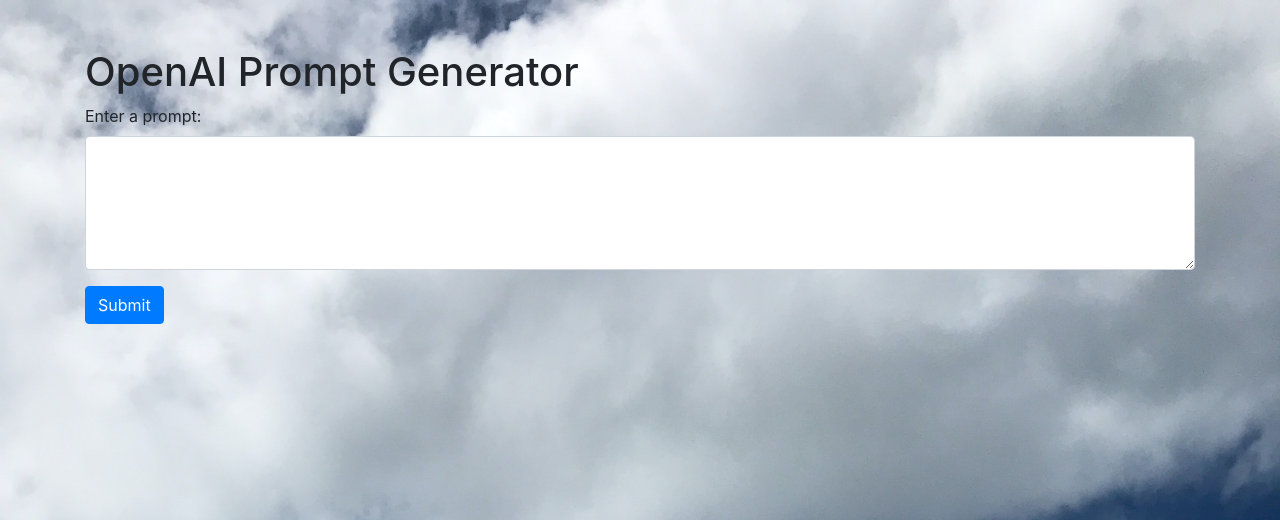
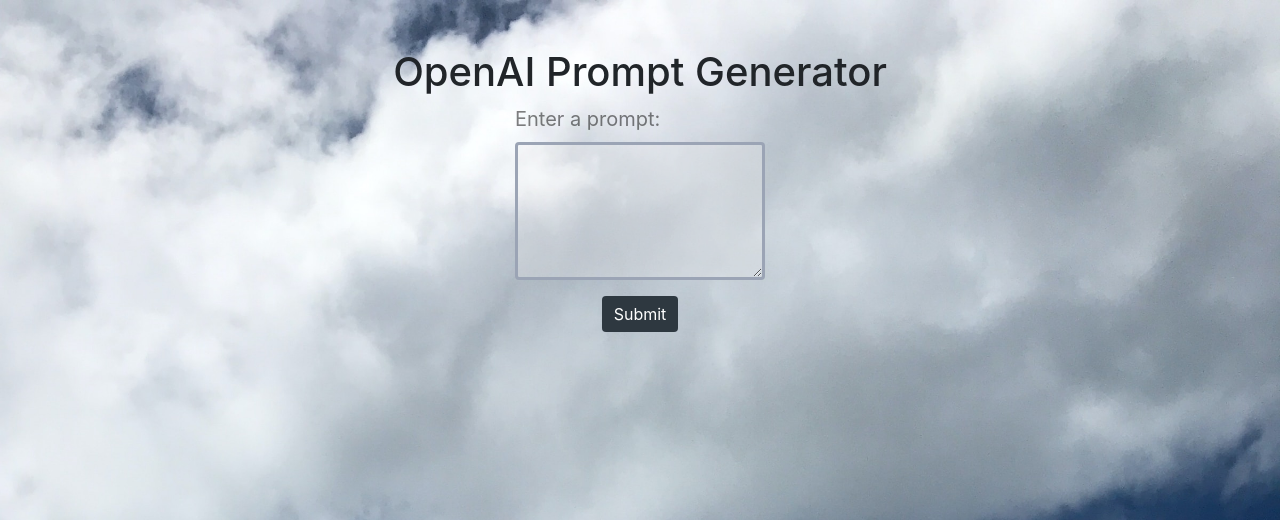
Before and after one commit to Raul909/Open-AI-Prompt-Generator, a Flask app: page / in a window 1280 px wide. Shown: the top 520 px of the page. Run offline with Flask 3, Linux system fonts and the light colour scheme; some libraries are stand-ins or nearby versions.

Commit message:
html files modified

```diff
--- a/templates/home.html
+++ b/templates/home.html
@@ -13,13 +13,72 @@
             background-position: center center;
         }
 
+        .container {
+            display: flex;
+            flex-direction: column;
+            justify-content: center;
+            align-items: center;
+        }
+
+
+        .form_container {
+            display: flex;
+            flex-direction: column;
+            justify-content: center;
+            align-items: center;
+            box-shadow: rgba(0, 0, 0, 0.35) 0px 5px 15px;
+            /* border: 2px solid black; */
+            width: 75%;
+            height: 70vh;
+            backdrop-filter: blur(30px);
+        }
+
+        .heading {
+            margin-bottom: 2rem;
+            font-weight: 700;
+            font-size: 40px;
+            color: #2E3840;
+        }
+
+        form {
+            display: flex;
+            flex-direction: column;
+            justify-content: center;
+            align-items: center;
+        }
+
+        form label {
+            font-size: 20px;
+            width: 100%;
+            color: rgba(0, 0, 0, 0.5);
+        }
+
+        form textarea {
+            background-color: rgba(240, 240, 240, 0.3) !important;
+            border: 3px solid #9BA4B5 !important;
+        }
+
+        form button {
+            border: none !important;
+            background-color: #2E3840 !important;
+        }
+
+        form button:hover {
+            background-color: #787f8c !important;
+        }
+
+
         /* Set the background image size for smaller screens */
         @media (max-width: 767px) {
             body {
-                background-size: no-repeat;
+                background-repeat: no-repeat;
                 background-position: center center;
                 background-size: auto;
-                background-size:
+                background-size: 100;
+            }
+
+            .heading {
+                color: white !important;
             }
         }
 
@@ -29,6 +88,7 @@
             body {
                 background-attachment: fixed;
             }
+
         }
 
         @media only screen and (min-width: 992px) {
```
Also changed, not shown: templates/results.html (+46 -0 lines).
